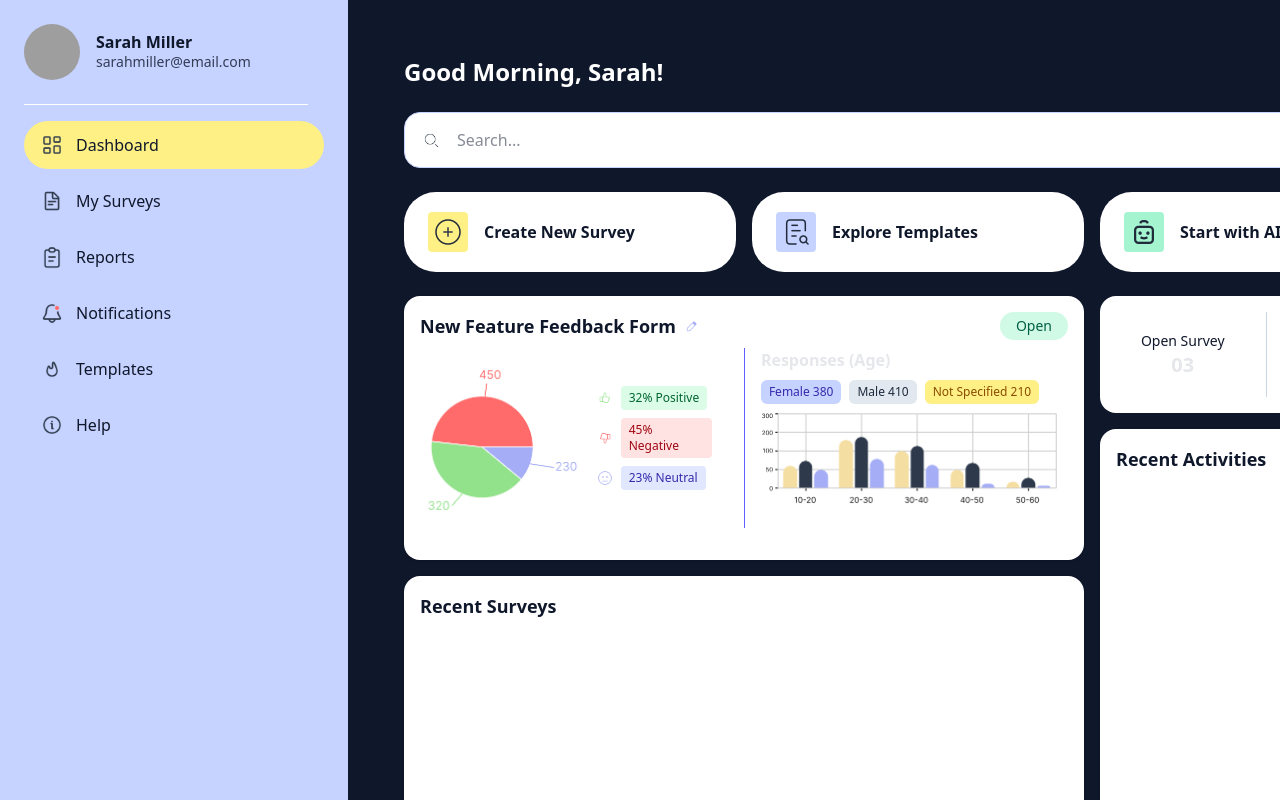
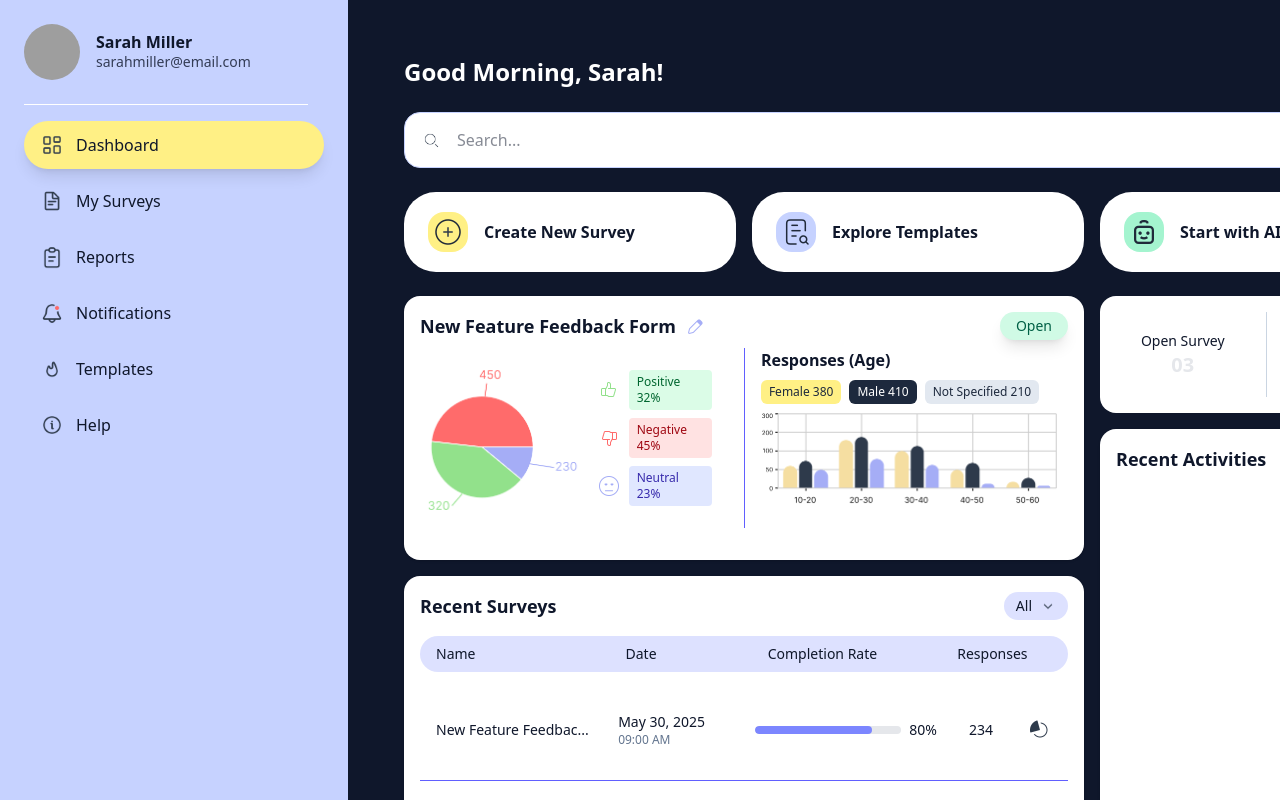
Before and after one commit to heliavz/Survey-Dashboard, a React (Vite) app in the folder survey-dashboard/: page / in a window 1280 px wide. Shown: the top 800 px of the page. Built offline with nearby package versions, Linux system fonts and the light colour scheme; grey boxes are pictures that could not be loaded.

Commit message:
Recent surveys card

```diff
--- a/survey-dashboard/src/Components/Sidebar.jsx
+++ b/survey-dashboard/src/Components/Sidebar.jsx
@@ -44,7 +44,7 @@ export default function Sidebar() {
             <div
               key={item.label}
               className={`flex items-center gap-3 px-4 h-12 w-[300px] rounded-[32px] transition-all duration-200 ${
-                activeItem === item.label ? "bg-yellow-200" : ""
+                activeItem === item.label ? "bg-yellow-200 shadow-lg" : ""
               }`}
             >
               <img
@@ -65,7 +65,7 @@ export default function Sidebar() {
 
       <div className="pb-6 flex justify-center">
         <button className="flex items-center gap-2 px-6 py-2 bg-yellow-200 hover:bg-yellow-300 active:bg-yellow-400 transition-colors duration-200 rounded-[32px] text-slate-900 font-semibold cursor-pointer w-[225px] justify-center">
-          <img src={LogOutIcon} alt="Log Out Icon" className="w-5 h-5" />
+          <img src={LogOutIcon} alt="Log Out Icon" className="w-8 h-8" />
           Log Out
         </button>
       </div>
--- a/survey-dashboard/src/Pages/Dashboard.jsx
+++ b/survey-dashboard/src/Pages/Dashboard.jsx
@@ -9,6 +9,7 @@ import PositiveIcon from "../assets/Positive.png";
 import NegativeIcon from "../assets/Negative.png";
 import NeutralIcon from "../assets/Neutral.png";
 import AgeGraph from "../assets/Bar_Chart.png";
+import PieIcon from "../assets/Pie.png";
 
 export default function Dashboard() {
   return (
@@ -33,17 +34,17 @@ export default function Dashboard() {
           {
             title: "Create New Survey",
             icon: AddIcon,
-            bg: "bg-yellow-200",
+            bg: "bg-yellow-200 rounded-[16px]",
           },
           {
             title: "Explore Templates",
             icon: TemplatesIcon,
-            bg: "bg-indigo-200",
+            bg: "bg-indigo-200 rounded-[16px]",
           },
           {
             title: "Start with AI",
             icon: AiIcon,
-            bg: "bg-emerald-200",
+            bg: "bg-emerald-200 rounded-[16px]",
           },
         ].map(({ title, icon, bg }) => (
           <div
@@ -69,9 +70,13 @@ export default function Dashboard() {
               <div className="flex justify-between items-center mb-2">
                 <h2 className="text-lg font-semibold text-slate-900 flex items-center gap-2">
                   New Feature Feedback Form
-                  <img src={EditIcon} alt="Edit" className="w-4 h-4" />
+                  <img
+                    src={EditIcon}
+                    alt="Edit"
+                    className="w-6 h-6 cursor-pointer"
+                  />
                 </h2>
-                <button className="bg-emerald-100 text-emerald-800 text-sm px-4 py-1 rounded-full">
+                <button className="bg-emerald-100 text-emerald-800 text-sm px-4 py-1 rounded-full shadow-lg">
                   Open
                 </button>
               </div>
@@ -86,21 +91,21 @@ export default function Dashboard() {
                   />
                   <div className="ml-4 flex flex-col gap-2">
                     <div className="flex items-center gap-2">
-                      <img src={PositiveIcon} className="w-4 h-4" />
+                      <img src={PositiveIcon} className="w-6 h-6" />
                       <span className="bg-green-100 px-2 py-1 rounded text-green-800 text-xs">
-                        32% Positive
+                        Positive 32%
                       </span>
                     </div>
                     <div className="flex items-center gap-2">
-                      <img src={NegativeIcon} className="w-4 h-4" />
+                      <img src={NegativeIcon} className="w-6 h-6" />
                       <span className="bg-red-100 px-2 py-1 rounded text-red-800 text-xs">
-                        45% Negative
+                        Negative 45%
                       </span>
                     </div>
                     <div className="flex items-center gap-2">
-                      <img src={NeutralIcon} className="w-4 h-4" />
+                      <img src={NeutralIcon} className="w-6 h-6" />
                       <span className="bg-indigo-100 px-2 py-1 rounded text-indigo-800 text-xs">
-                        23% Neutral
+                        Neutral 23%
                       </span>
                     </div>
                   </div>
@@ -111,17 +116,17 @@ export default function Dashboard() {
                 {/* Right side of the line */}
                 <div className="w-1/2 flex flex-col justify-between">
                   <div>
-                    <h3 className="text-base font-semibold mb-2">
+                    <h3 className="font-semibold mb-2 text-slate-900">
                       Responses (Age)
                     </h3>
                     <div className="flex gap-2 mb-2">
-                      <span className="bg-indigo-200 text-indigo-800 px-2 py-1 rounded-md text-xs">
+                      <span className="bg-yellow-200 text-slate-800 px-2 py-1 rounded-md text-xs">
                         Female 380
                       </span>
-                      <span className="bg-slate-200 text-slate-800 px-2 py-1 rounded-md text-xs">
+                      <span className=" bg-slate-800 text-white px-2 py-1 rounded-md text-xs">
                         Male 410
                       </span>
-                      <span className="bg-yellow-200 text-yellow-800 px-2 py-1 rounded-md text-xs">
+                      <span className="bg-slate-200 text-slate-800 px-2 py-1 rounded-md text-xs">
                         Not Specified 210
                       </span>
                     </div>
@@ -136,11 +141,81 @@ export default function Dashboard() {
             </div>
           </div>
 
-          <div className="bg-white rounded-[16px] w-[680px] h-[417px] p-4 shadow">
-            <h2 className="text-lg font-semibold text-slate-900 mb-2">
-              Recent Surveys
-            </h2>
-            {/* content */}
+          <div className="bg-white rounded-[16px] w-[680px] p-4 shadow">
+            <div className="flex justify-between items-center mb-4">
+              <h2 className="text-lg font-semibold text-slate-900">
+                Recent Surveys
+              </h2>
+              <div className="flex items-center gap-2 bg-[#DDE1FF] px-3 py-1 rounded-[16px] cursor-pointer">
+                <span className="text-sm text-slate-900">All</span>
+                <img src={ArrowdownIcon} alt="Dropdown" className="w-4 h-4" />
+              </div>
+            </div>
+
+            {/* Table Header */}
+            <div className="bg-[#DDE1FF] rounded-[32px] grid grid-cols-[2fr_1.5fr_2fr_1fr_auto] px-4 py-2 mb-2 text-sm font-medium text-slate-900">
+              <span>Name</span>
+              <span>Date</span>
+              <span>Completion Rate</span>
+              <span>Responses</span>
+              <span></span>
+            </div>
+
+            {/* Row */}
+            {[
+              {
+                name: "New Feature Feedbac...",
+                date: "May 30, 2025",
+                time: "09:00 AM",
+                rate: 80,
+                responses: 234,
+              },
+              {
+                name: "Website Usability Study",
+                date: "May 21, 2025",
+                time: "11:30 AM",
+                rate: 65,
+                responses: 145,
+              },
+              {
+                name: "Market Research - Ec...",
+                date: "May 1, 2025",
+                time: "08:00 AM",
+                rate: 72,
+                responses: 170,
+              },
+            ].map((item, index, arr) => (
+              <div key={index} className="mb-2">
+                <div className="grid grid-cols-[2fr_1.5fr_2fr_1fr_auto] items-center text-sm text-slate-900 px-4 py-2">
+                  <span>{item.name}</span>
+                  <div className="flex flex-col">
+                    <span>{item.date}</span>
+                    <span className="text-xs text-slate-500">{item.time}</span>
+                  </div>
+                  <div className="flex items-center gap-2">
+                    <div className="w-full h-2 bg-gray-200 rounded-full overflow-hidden">
+                      <div
+                        className="h-full bg-indigo-400 rounded-full"
+                        style={{ width: `${item.rate}%` }}
+                      />
+                    </div>
+                    <span className="text-sm font-medium">{item.rate}%</span>
+                  </div>
+                  <span className="m-8">{item.responses}</span>
+                  <img src={PieIcon} alt="Chart" className="w-6 h-6" />
+                </div>
+                {index < arr.length - 1 && (
+                  <div className="h-px bg-indigo-500 w-full mx-auto" />
+                )}
+              </div>
+            ))}
+
+            {/* Show more button */}
+            <div className="flex justify-center mt-4">
+              <button className="bg-yellow-200 cursor-pointer hover:bg-yellow-300 active:bg-yellow-400 transition-colors duration-200 text-slate-900 px-4 py-2 rounded-[32px] text-sm font-medium">
+                Show more
+              </button>
+            </div>
           </div>
         </div>
 
```
